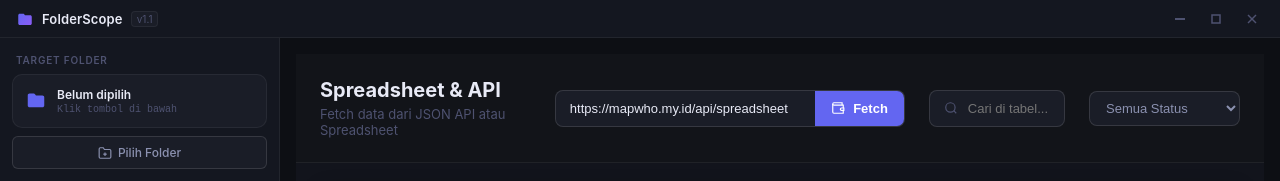
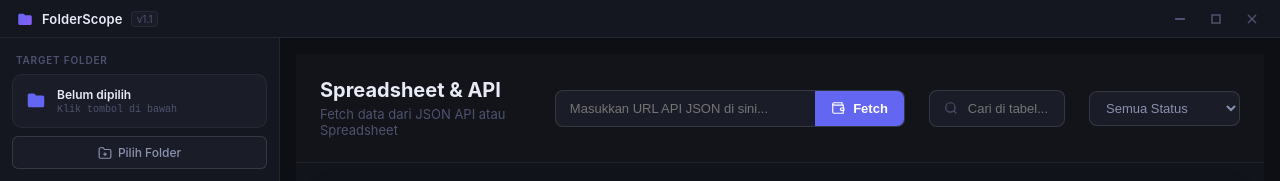
Before and after one commit to alfiansetia/folder-search, an Electron app: page renderer/index.html in a window 1280 px wide. Both pictures are taken after a click on the button "Spreadsheet API". Shown: the top 181 px of the page. Drawn offline with Linux system fonts and the light colour scheme.

Commit message:
Update index.html

```diff
--- a/renderer/index.html
+++ b/renderer/index.html
@@ -286,7 +286,7 @@
           </div>
           <div class="ss-actions">
             <div class="ss-input-group">
-              <input type="text" id="ss-api-url" value="https://mapwho.my.id/api/spreadsheet" placeholder="https://api.example.com/data" class="ss-input" />
+              <input type="text" id="ss-api-url" placeholder="Masukkan URL API JSON di sini..." class="ss-input" />
               <button class="btn-fetch" id="btn-fetch-api">
                 <svg width="14" height="14" viewBox="0 0 24 24" fill="none" stroke="currentColor" stroke-width="2"><path d="M21 12V7H5a2 2 0 0 1 0-4h14v4"/><path d="M3 5v14a2 2 0 0 0 2 2h16v-5"/><path d="M18 12a2 2 0 0 0 0 4h4v-4Z"/></svg>
                 Fetch
```
